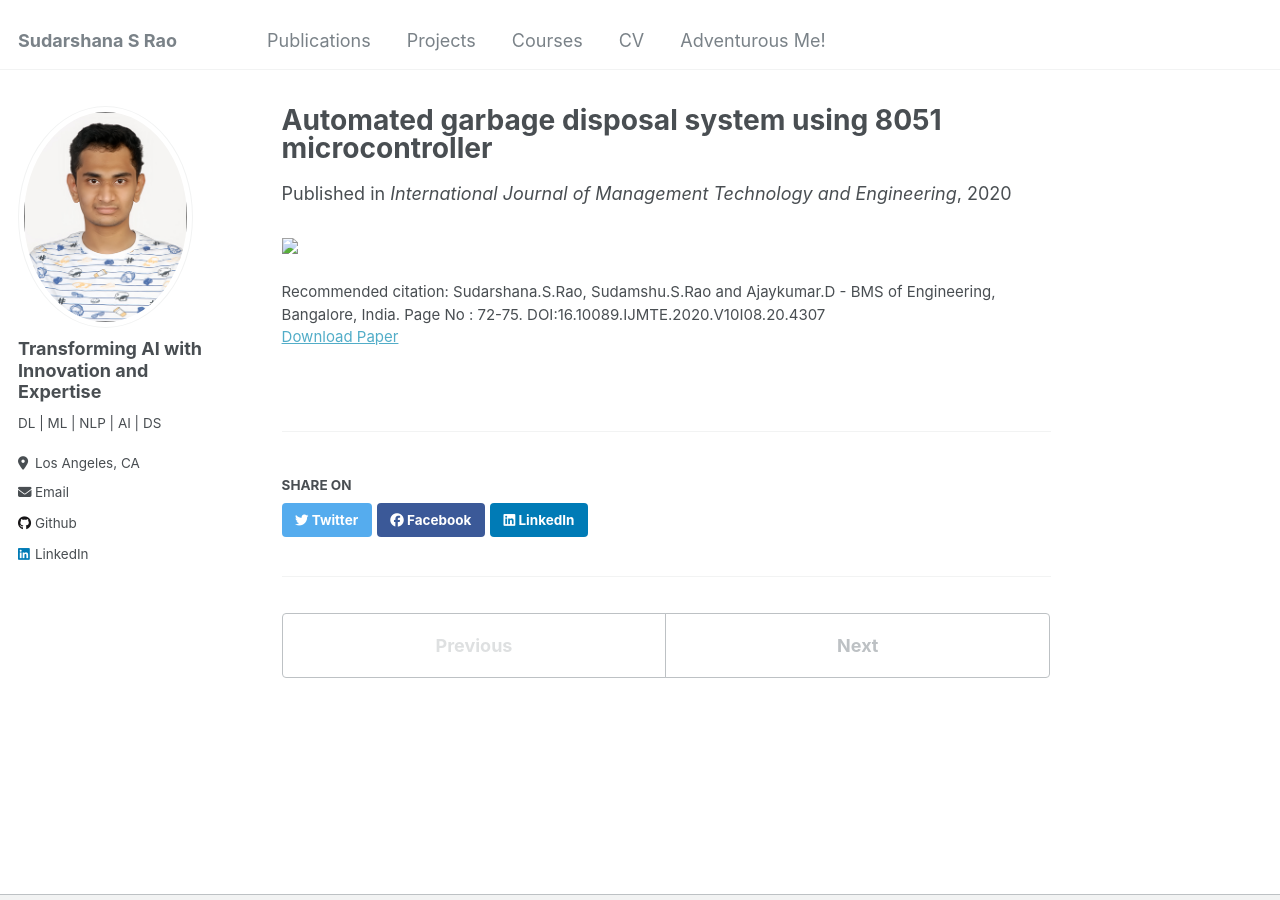
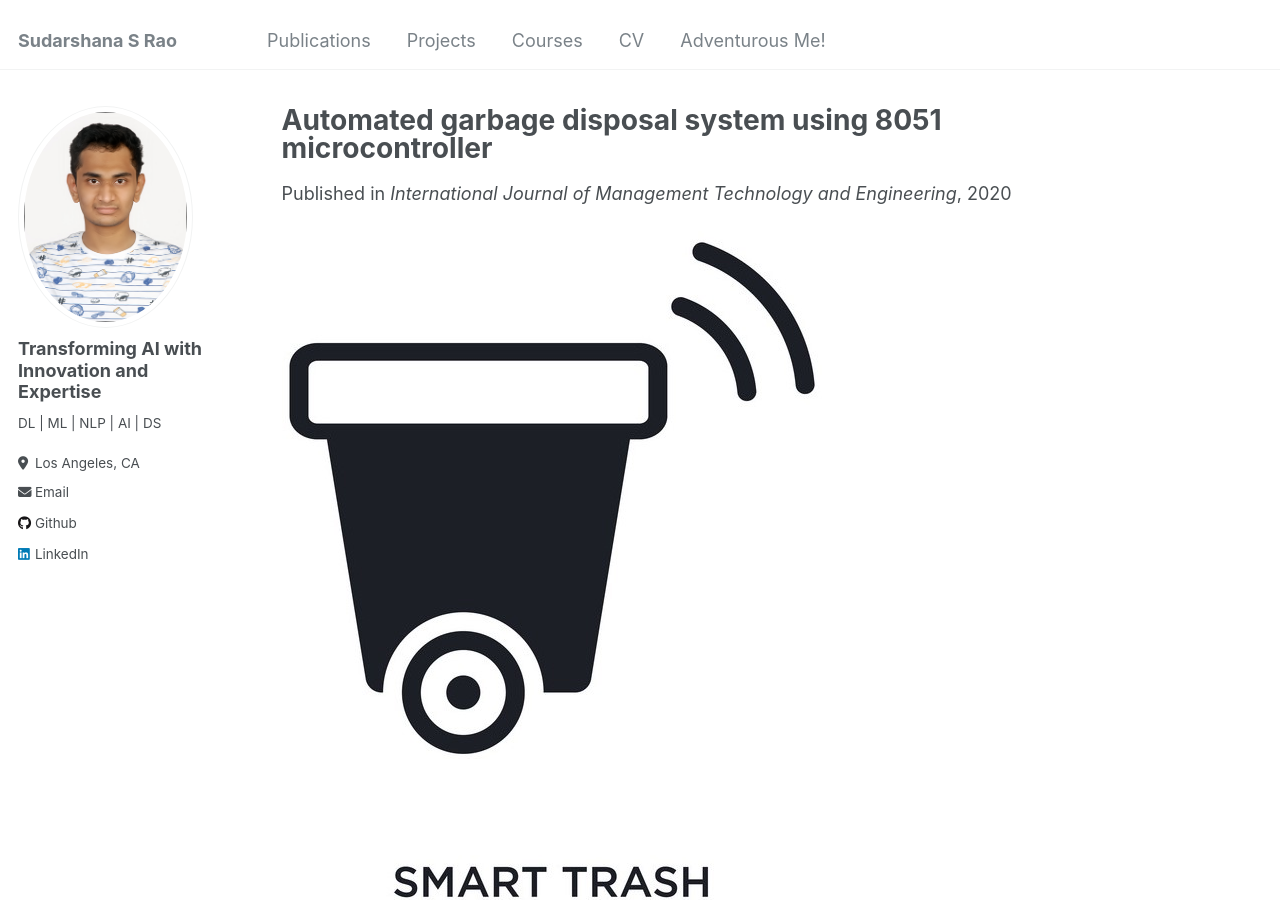
Before and after one commit to SudarshanaSRao/SudarshanaSRao.github.io, a Jekyll site: the page built from _publications/2020-08-01-paper-title-number-4.md, in a window 1280 px wide and 900 px high. Built offline with Jekyll 4.4.1, drawn with Linux system fonts in a browser that asks for light colours.

Commit message:
Update 2020-08-01-paper-title-number-4.md

```diff
--- a/_publications/2020-08-01-paper-title-number-4.md
+++ b/_publications/2020-08-01-paper-title-number-4.md
@@ -9,4 +9,4 @@ paperurl: 'https://www.ijamtes.org/VOL-10-ISSUE-8-2020/'
 citation: 'Sudarshana.S.Rao, Sudamshu.S.Rao and Ajaykumar.D - BMS of Engineering, Bangalore, India. Page No : 72-75. DOI:16.10089.IJMTE.2020.V10I08.20.4307'
 ---
 
-<img src="images/trash.jpg" height="200">
+<img src="/images/trash.jpg" height="200">
```
